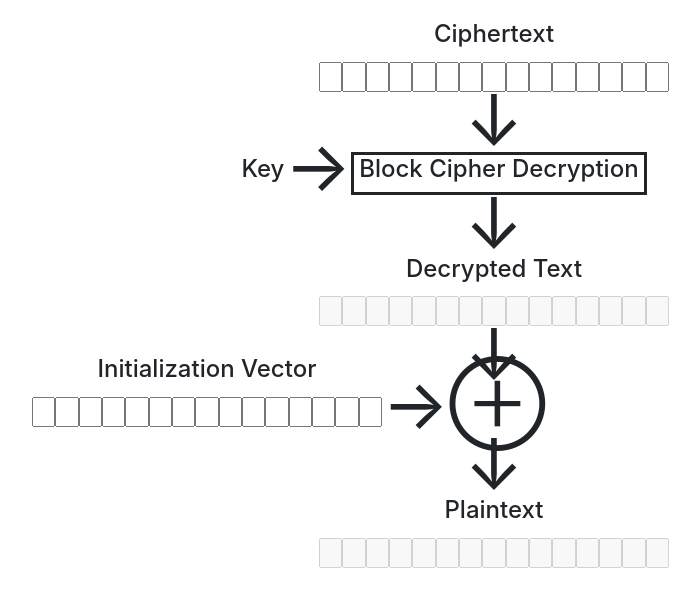
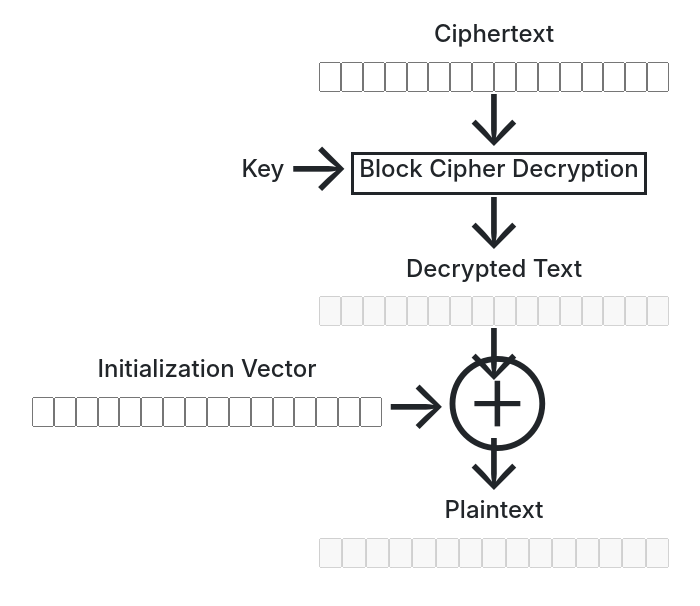
Before and after one commit to PaddingOracle/PaddingOracle.github.io, a plain HTML site: page index.html in a window 1280 px wide. Shown: the whole page, without its empty margins (146-846 px from the left). Drawn offline with nearby package versions, Linux system fonts and the light colour scheme.

Commit message:
made rows have 16 cells

```diff
--- a/index.html
+++ b/index.html
@@ -33,6 +33,7 @@
                 <input type="" class="ciphertext-1-input-13" maxlength="1">
                 <input type="" class="ciphertext-1-input-14" maxlength="1">
                 <input type="" class="ciphertext-1-input-15" maxlength="1">
+                <input type="" class="ciphertext-1-input-16" maxlength="1">
             </div>
 
             <div class="arrow-down">&#8595;</div>
@@ -64,6 +65,7 @@
                 <input type="" class="decrypted-1-input-13" disabled maxlength="1">
                 <input type="" class="decrypted-1-input-14" disabled maxlength="1">
                 <input type="" class="decrypted-1-input-15" disabled maxlength="1">
+                <input type="" class="decrypted-1-input-16" disabled maxlength="1">
             </div>
 
             <div class="arrow-down">&#8595;</div>
@@ -87,6 +89,7 @@
                         <input type="" class="initialization-1-input-13" maxlength="1">
                         <input type="" class="initialization-1-input-14" maxlength="1">
                         <input type="" class="initialization-1-input-15" maxlength="1">
+                        <input type="" class="initialization-1-input-16" maxlength="1">
                     </div>
                 </div>
                 <div class="arrow-right">&#8594;</div>
@@ -112,7 +115,7 @@
                 <input type="" class="plaintext-1-input-12" disabled maxlength="1">
                 <input type="" class="plaintext-1-input-13" disabled maxlength="1">
                 <input type="" class="plaintext-1-input-14" disabled maxlength="1">
-                <input type="" class="plaintext-1-input-15" disabled maxlength="1">
+                <input type="" class="plaintext-1-input-16" disabled maxlength="1">
             </div>
 
         </div>
```
